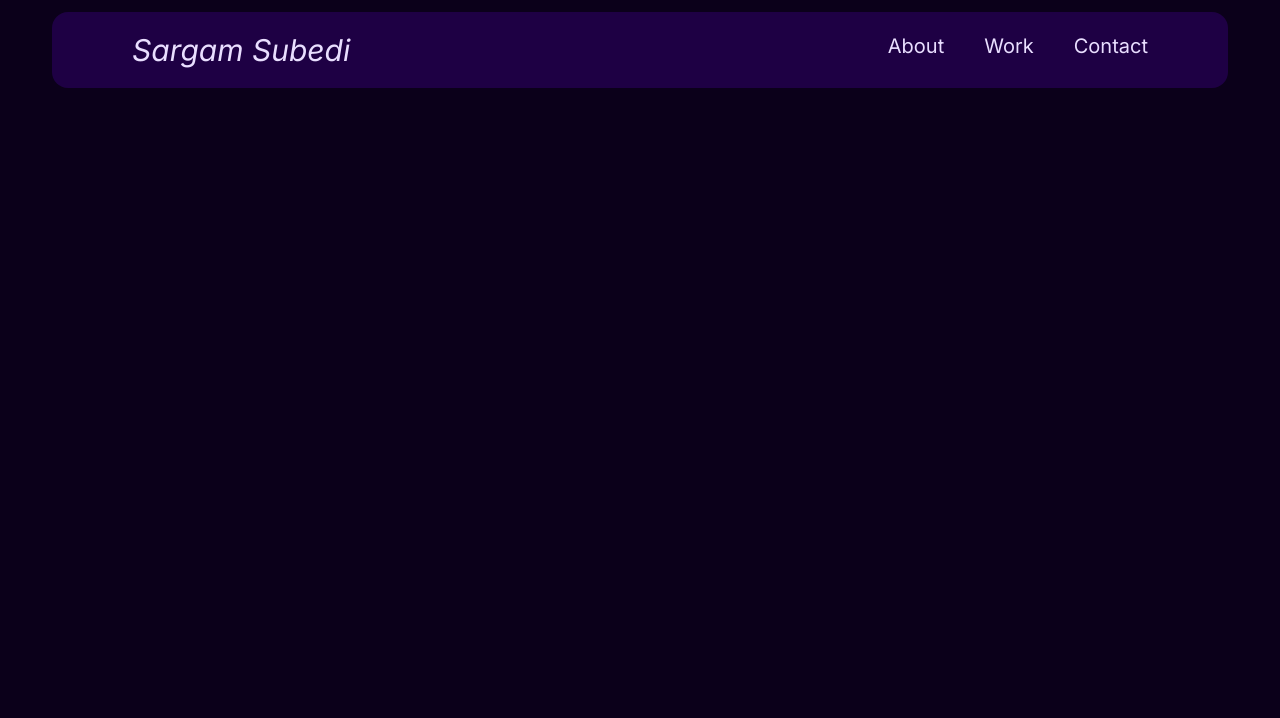
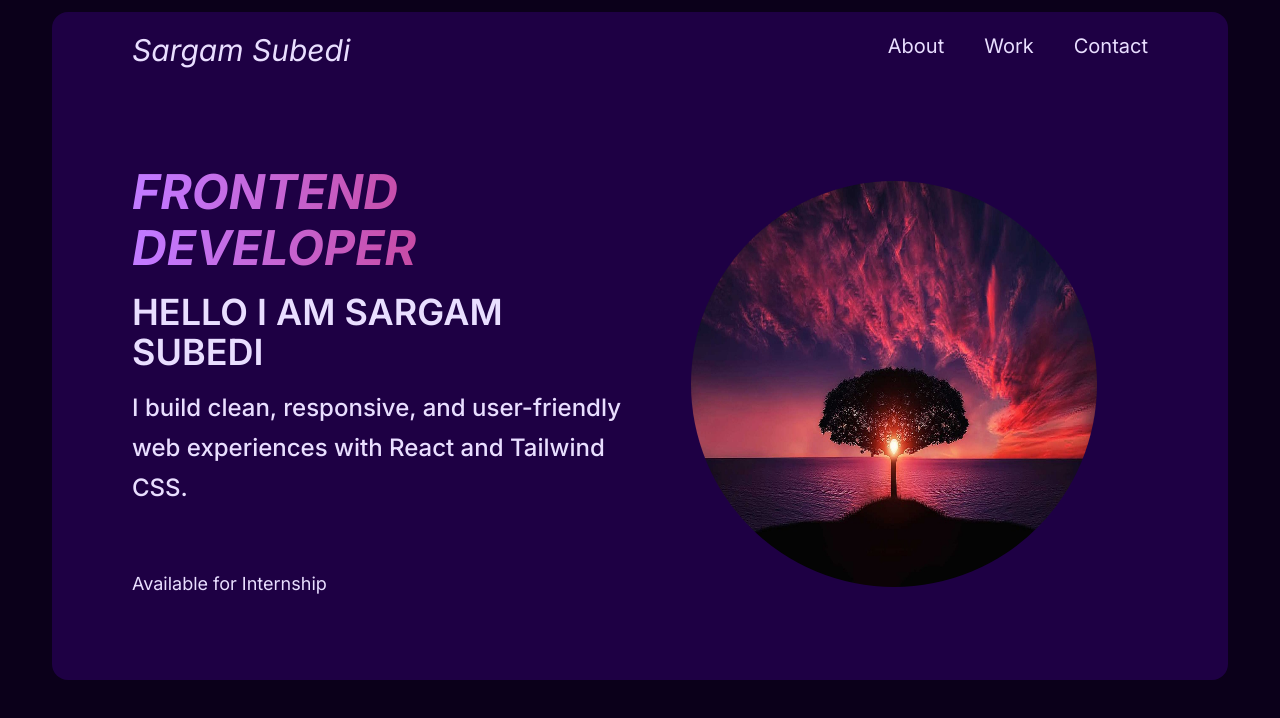
Before and after one commit to sargamsubedi/portfolio, a React app: page / in a window 1280 px wide. Shown: the top 718 px of the page. Built offline with nearby package versions, Linux system fonts and the light colour scheme; the HTML template or start-up script is replaced by a standard one.

Commit message:
add hero section and add link into navbar

```diff
--- a/src/App.jsx
+++ b/src/App.jsx
@@ -1,3 +1,4 @@
+import Hero from "./components/Hero"
 import Navbar from "./components/Navbar"
 
 function App() {
@@ -6,6 +7,7 @@ function App() {
     <div className="bg-heroBg max-w-300 mx-auto">
       <section className="bg-primaryColor m-3 rounded-2xl">
         <Navbar />
+        <Hero />
       </section>
     </div>
   )
--- /dev/null
+++ b/src/components/Hero.jsx
@@ -0,0 +1,22 @@
+import myImage from '../assets/tree.jpg'
+
+
+function Hero() {
+    return (
+        <div className="flex  py-19 px-20 text-2xl">
+            <div className="text-textWhite max-w-1/2 space-y-4">
+                <p className="uppercase text-5xl  leading-14 font-bold italic bg-linear-to-r from-purple-400 to-pink-700 text-transparent bg-clip-text">Frontend Developer </p>
+                <p className="uppercase text-4xl font-semibold">Hello i am Sargam Subedi </p>
+                <p className="leading-10 font-medium">I build clean, responsive, and user-friendly web experiences with React and Tailwind CSS. </p>
+                <p className="leading-10 text-lg pt-10"> Available for Internship </p>
+
+            </div>
+
+            <div className="flex flex-1 justify-center items-center">
+
+                    <img src={myImage} width="1280px"  height="797px" alt="my image" className=' w-[80%]   aspect-square rounded-full object-center'/>
+            </div>
+        </div>
+    )
+}
+export default Hero;
--- a/src/components/Navbar.jsx
+++ b/src/components/Navbar.jsx
@@ -7,9 +7,9 @@ function Navbar()
             <p className="italic text-3xl">Sargam Subedi</p>
 
             <div className="flex gap-10 text-xl">
-                <a href="#" className="transition-transform duration-200 hover:scale-[1.1]">About</a>
-                <a href="#" className="transition-transform duration-200 hover:scale-[1.1]">Work</a>
-                <a href="#" className="transition-transform duration-200 hover:scale-[1.1]">Contact</a>
+                <a href="#about" className="transition-transform duration-200 hover:scale-[1.1]">About</a>
+                <a href="#work" className="transition-transform duration-200 hover:scale-[1.1]">Work</a>
+                <a href="#contact" className="transition-transform duration-200 hover:scale-[1.1]">Contact</a>
             </div>
         </nav>
     )
```
Also changed, not shown: src/assets/tree.jpg (added).
